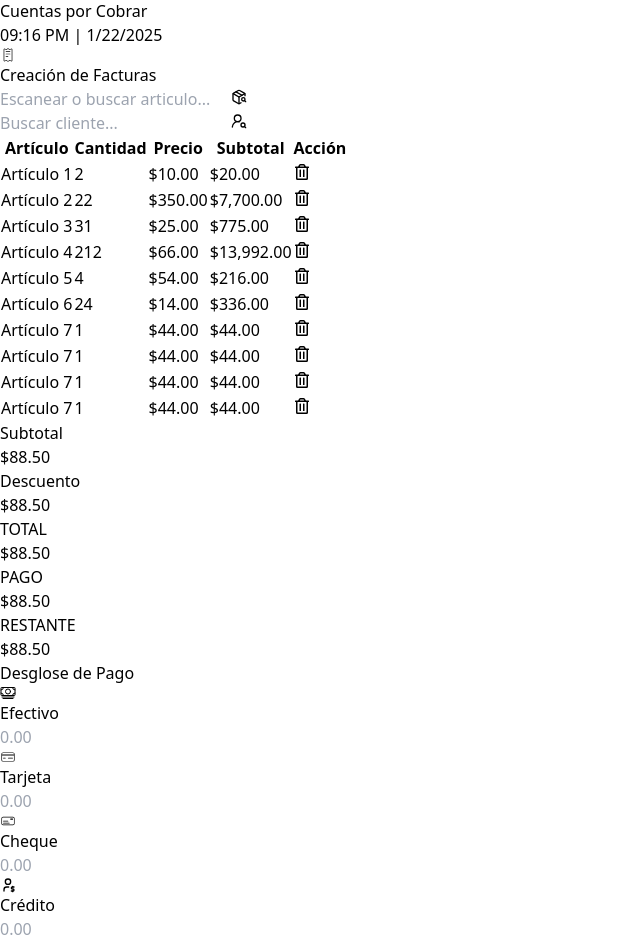
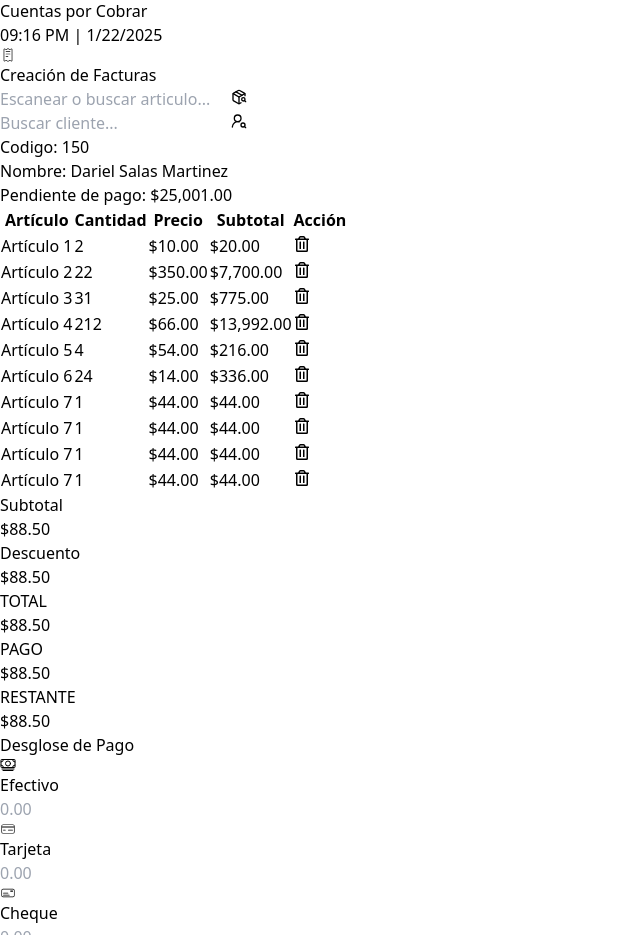
Before and after one commit to manuelprgit/transacciON, a React (Vite) app: page /invoice in a window 1280 px wide. Shown: the part 1481-2416 px from the top of the page, without its empty margins (0-640 px from the left). Built offline with nearby package versions, Linux system fonts and the light colour scheme.

Commit message:
Agregado de informacion del cliente a la facturacion

```diff
--- a/src/Pages/Invoice/Invoice.jsx
+++ b/src/Pages/Invoice/Invoice.jsx
@@ -3,14 +3,18 @@ import { ArticleTable } from "../../components/ArticleTable/ArticleTable"
 import { InputSearch } from "../../components/InputSearch/InputSearch"
 import { ModuleHeader } from "../../components/ModuleHeader/ModuleHeader"
 import { PaymentContent } from "../../components/PaymentContent/PaymentContent"
+import { UserInfoDetail } from "../../components/UserInfoDetail/UserInfoDetail"
 
 export const Invoice = () => {
     return (
         <>
             <ModuleHeader icon={<CiReceipt />} title="Creación de Facturas" />
-            <div className="flex w-full gap-2">
+            <div className="flex w-full gap-2 justify-evenly">
                 <div className="w-2/3">
                     <InputSearch />
+                    <UserInfoDetail
+                        code="150" fullName="Dariel Salas Martinez" due={25001}
+                    />
                     <ArticleTable />
                 </div>
                 <PaymentContent />
--- a/src/components/InputSearch/InputSearch.jsx
+++ b/src/components/InputSearch/InputSearch.jsx
@@ -3,7 +3,7 @@ import { LuPackageSearch, LuUserRoundSearch } from "react-icons/lu";
 
 export const InputSearch = () => {
     return (
-        <div className='h-20 border-solid border-gray-300 border rounded-md flex items-center mb-4'>
+        <div className='h-20 border-solid border-gray-300 border rounded-md flex items-center '>
 
             <div className='flex h-10 border-solid border-gray-300 border w-1/2 rounded-md overflow-hidden m-2'>
                 <input type="text" className='w-full outline-none p-2' placeholder='Escanear o buscar articulo...' />
--- a/src/components/PaymentContent/PaymentContent.jsx
+++ b/src/components/PaymentContent/PaymentContent.jsx
@@ -39,7 +39,7 @@ export const PaymentContent = () => {
                         <IoCashOutline className='text-xl' />
                         <p>Efectivo</p>
                     </div>
-                    <input type='text' className='outline-none text-right border-b border-gray-400' placeholder='0.00' />
+                    <input type='text' className='outline-none text-right border-b border-gray-400 px-2' placeholder='0.00' />
                 </div>
 
                 <div className='flex h-10 justify-between items-center border border-solid px-4 min-w-80 rounded-lg border-gray-300 mb-4'>
--- /dev/null
+++ b/src/components/UserInfoDetail/UserInfoDetail.jsx
@@ -0,0 +1,12 @@
+import React from 'react'
+import { formatMoney } from '../../helpers/formatterNumber'
+
+export const UserInfoDetail = ({ code, fullName, due }) => {
+    return (
+        <div className="flex gap-2 m-2 justify-evenly">
+            <p>Codigo: <span className="font-semibold">{code}</span></p>
+            <p>Nombre: <span className="font-semibold">{fullName}</span></p>
+            <p>Pendiente de pago: <span className="font-semibold">${formatMoney(due)}</span></p>
+        </div>
+    )
+}
```
